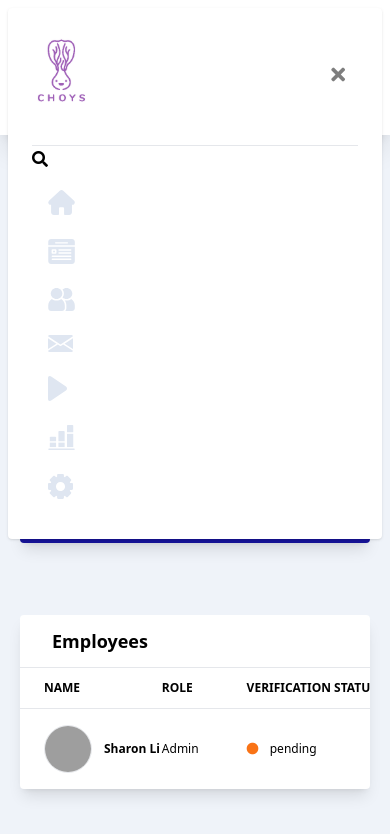
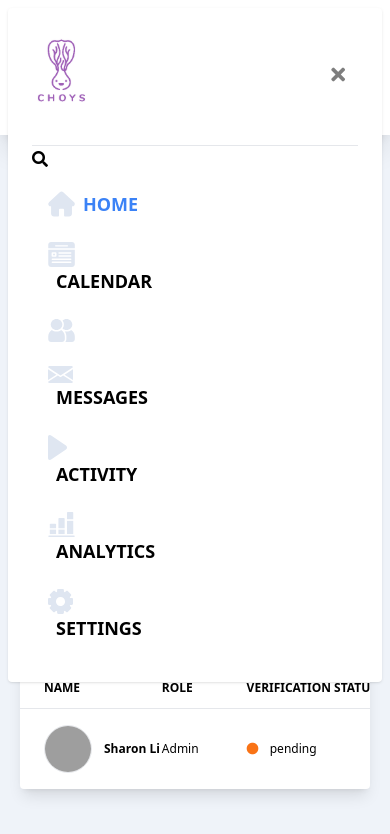
Before and after one commit to pnoken/choys, a Next.js app: page /users in a window 390 px wide. Both pictures are taken after a click on the button 45 px from the left and 67 px from the top of the page. Shown: the top 834 px of the page. Built offline with nearby package versions, Linux system fonts and the light colour scheme; no server answers; grey boxes are pictures that could not be loaded; a web font is replaced by a local one.

Commit message:
hide text on sidebar

```diff
--- a/components/Navbars/AdminNavbar.js
+++ b/components/Navbars/AdminNavbar.js
@@ -48,7 +48,7 @@ export default function Navbar() {
             onClick={(e) => e.preventDefault()}
           >
             <i
-              class="fas fa-bell"
+              className="fas fa-bell"
               onClick={() => setOpenNotification(true)}
             ></i>
           </a>
--- a/components/Sidebar/Sidebar.js
+++ b/components/Sidebar/Sidebar.js
@@ -74,13 +74,14 @@ export default function Sidebar() {
                   <a
                     href="#home"
                     className={
-                      "text-xs uppercase py-3 font-bold block " +
+                      "text-xs flex uppercase py-3 font-bold block " +
                       (router.pathname.indexOf("/") !== -1
-                        ? "fill-blue-500 hover:fill-blue-600"
-                        : "fill-blueGray-700 hover:fill-blueGray-500")
+                        ? "text-blue-500 hover:text-blue-600"
+                        : "text-blueGray-700 hover:text-blueGray-500")
                     }
                   >
                     <img src="sidebar-icons/home.svg" alt="home" />
+                    <span className="md:hidden ml-2 text-lg">Home</span>
                   </a>
                 </Link>
               </li>
@@ -97,6 +98,9 @@ export default function Sidebar() {
                     }
                   >
                     <img src="sidebar-icons/calendar.svg" alt="calendar" />
+                    <span className="md:hidden ml-2 text-lg inline-block">
+                      Calendar
+                    </span>
                   </a>
                 </Link>
               </li>
@@ -128,6 +132,7 @@ export default function Sidebar() {
                     }
                   >
                     <img src="sidebar-icons/message.svg" alt="messages" />
+                    <span className="md:hidden ml-2 text-lg">Messages</span>
                   </a>
                 </Link>
               </li>
@@ -143,6 +148,7 @@ export default function Sidebar() {
                     }
                   >
                     <img src="sidebar-icons/play.svg" alt="play activity" />
+                    <span className="md:hidden ml-2 text-lg">Activity</span>
                   </a>
                 </Link>
               </li>
@@ -158,6 +164,7 @@ export default function Sidebar() {
                     }
                   >
                     <img src="sidebar-icons/stats.svg" alt="stats" />
+                    <span className="md:hidden ml-2 text-lg">Analytics</span>
                   </a>
                 </Link>
               </li>
@@ -173,6 +180,7 @@ export default function Sidebar() {
                     }
                   >
                     <img src="sidebar-icons/settings.svg" alt="settings" />
+                    <span className="md:hidden ml-2 text-lg">Settings</span>
                   </a>
                 </Link>
               </li>
```
